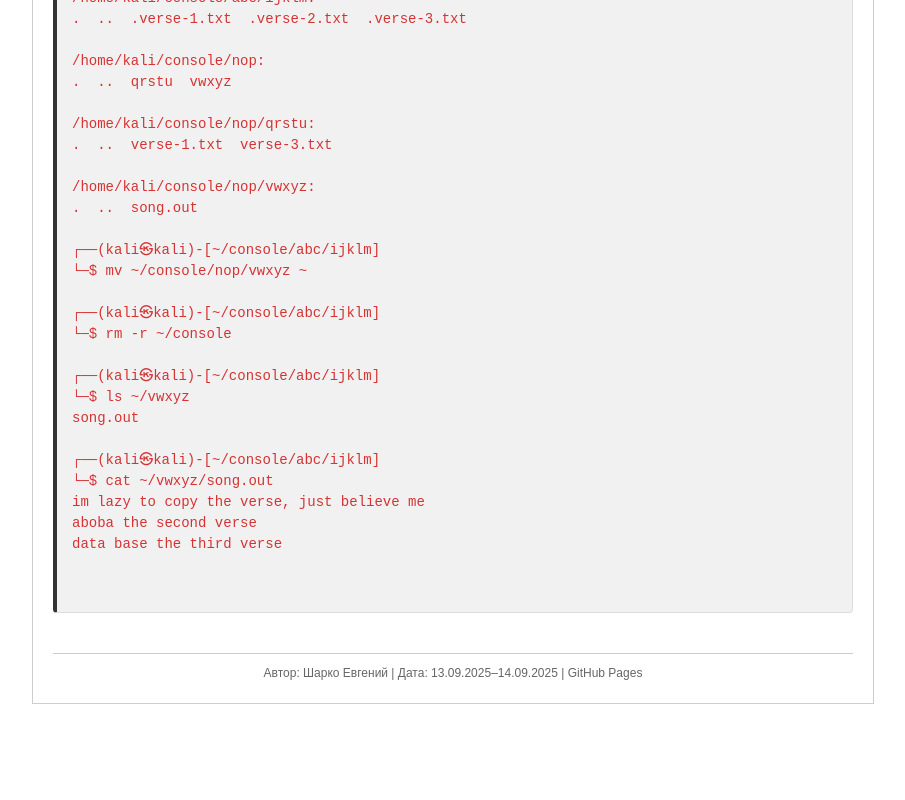
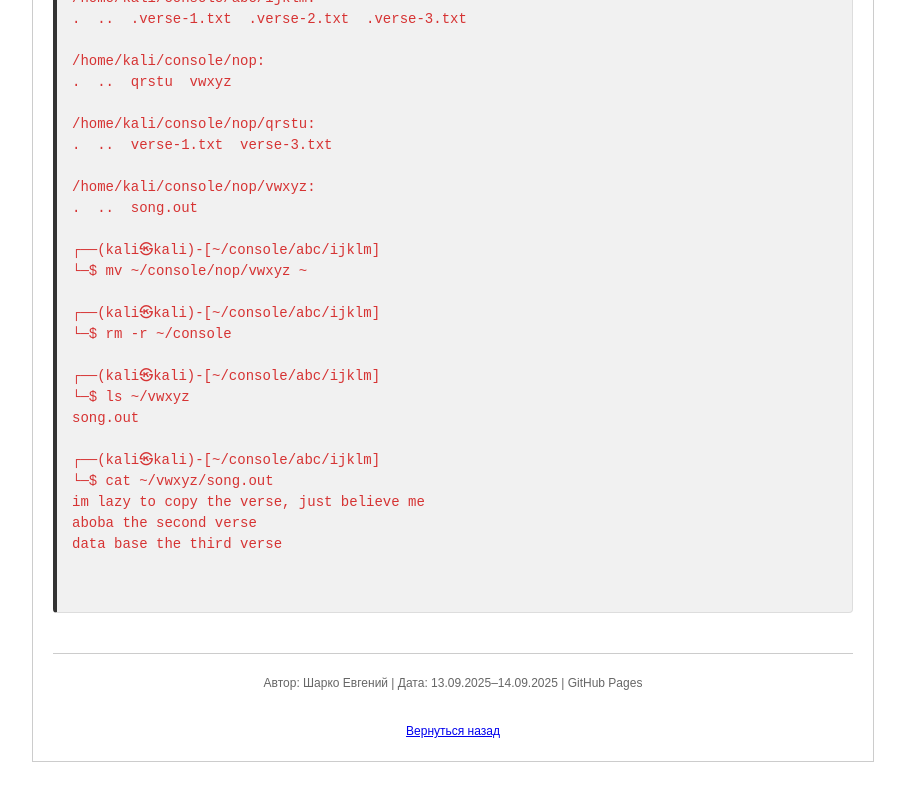
Before and after one commit to kirikiro/OPI-github, a plain HTML site: page lab7.html in a window 1280 px wide. Shown: the part 7057-7857 px from the top of the page, without its empty margins (187-1092 px from the left). Before the commit the page ends 7801 px from the top, so only its background shows below. Drawn offline with Linux system fonts and the light colour scheme.

Commit message:
fixes footer

```diff
--- a/lab7.html
+++ b/lab7.html
@@ -295,7 +295,10 @@ data base the third verse
 
         </code></pre>
     </div>
-    <footer> Автор: Шарко Евгений | Дата: <nobr>13.09.2025</nobr>&ndash;<nobr>14.09.2025</nobr> | GitHub Pages </footer>
+    <footer>
+        <p>Автор: Шарко Евгений | Дата: <nobr>13.09.2025</nobr>&ndash;<nobr>14.09.2025</nobr> | GitHub Pages </p><br>
+        <a href="index.html">Вернуться назад</a>
+    </footer>
 </body>
 
 </html>
```
Also changed, not shown: lab5.html (+14 -7 lines), lab6.html (+16 -7 lines), lab8.html (+4 -1 lines).
